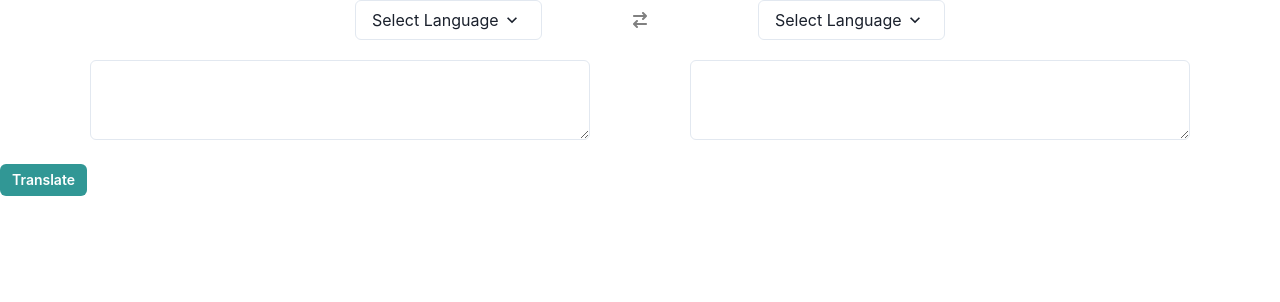
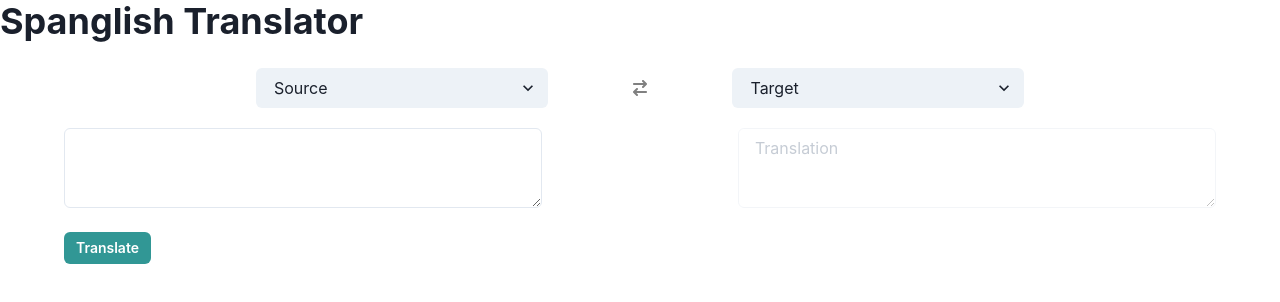
Before and after one commit to bsymmers/cognate-translator-frontend, a React (Create React App) app: page / in a window 1280 px wide. Shown: the top 302 px of the page. Built offline with nearby package versions, Linux system fonts and the light colour scheme.

Commit message:
POST req implementation

```diff
--- a/package.json
+++ b/package.json
@@ -17,7 +17,7 @@
     "web-vitals": "^2.1.4"
   },
   "scripts": {
-    "start": "react-scripts start",
+    "start": "BROWSER=firefox react-scripts start",
     "build": "react-scripts build",
     "test": "react-scripts test",
     "eject": "react-scripts eject"
--- a/src/components/languageSelect.css
+++ b/src/components/languageSelect.css
@@ -1,11 +1,16 @@
-select {
+/* select {
     margin-left: 10px;
-}
+} */
 
-.LanguageSelect {
-    display:flex;
-    align-items: center;
-    justify-content: center;
+/* .LanguageSelect { */
+    /* display:flex;
+    align-items: center; */
+    /* justify-content: center;
+    justify-content: space-between;
     flex-direction:row;
-    gap: 100px;
-}
+    /* gap: 100px;
+/* } */
+
+/* Select {
+    width: 90%;
+} */
--- a/src/components/languageSelect.js
+++ b/src/components/languageSelect.js
@@ -19,8 +19,9 @@ export default function LanguageSelect({ retLanguage, type }) {
   return (
     <div className="LanguageSelect">
       <Select
-        placeholder="Select Language"
+        placeholder={type}
         name="selectedLanguage"
+        variant="filled"
         // defaultValue={value}
         onChange={handleChange}
         id={type === "Target" ? "selectedTarget" : "selectedSource"}
--- a/src/components/textbox.css
+++ b/src/components/textbox.css
@@ -1,35 +1,43 @@
-textarea {
-    width: 300px;
-    height: 150px;
+
+.wrapper {
+    /* position: relative; */
+    display: flex;
+    flex-direction: column;
+    justify-content: space-evenly;
+    align-items: center;
 }
 
-.wrapper {
-    position: relative;
-}
-
-#Textbox {
+.row {
     /* position: absolute;
     top: 20; */
+    display: flex;
     padding-top: 20px;
+    justify-content:space-between;
     align-items: center;
+    gap: 17%;;
 }
 
 button[value=true] {
     display: none;
 }
 
-.row {
-    display:flex;
-    align-items: center;
-    justify-content: center;
-    flex-direction:row;
-    gap: 100px;
-}
-
-Textarea {
-    resize: vertical; max-width: 500px;
-}
 
 button {
     padding-left: 155px;
 }
+
+.LanguageSelect {
+    width: 60%;
+    display:flex;
+    align-items: center;
+    gap: 11%;
+}
+
+form {
+    width: 90%;
+}
+
+h2 {
+    align-self: flex-start;
+    margin-bottom: 25px;
+}
--- a/src/components/textbox.js
+++ b/src/components/textbox.js
@@ -1,13 +1,14 @@
 import PropTypes from "prop-types";
 import React, { useState } from "react";
 import LanguageSelect from "./languageSelect";
-import { Textarea, Button, Icon } from "@chakra-ui/react";
+import { Textarea, Button, Icon, Heading } from "@chakra-ui/react";
 import { FaArrowRightArrowLeft } from "react-icons/fa6";
 import "./textbox.css";
 
 export default function TextBox({ status = "empty", isReadOnly }) {
   const [source, setSource] = useState("Spanish");
   const [target, setTarget] = useState("English");
+  const [taResponse, setTaResponse] = useState(undefined);
 
   const languageHandler = (l, s) => {
     s === "selectedSource" ? setSource(l) : setTarget(l);
@@ -21,20 +22,28 @@ export default function TextBox({ status = "empty", isReadOnly }) {
     formData.append("Source", source);
     formData.append("Target", target);
 
-    console.log("Sending", Object.fromEntries(formData.entries()));
+    // console.log("Sending", Object.fromEntries(formData.entries()));
 
-    const response = fetch("http://localhost:8080/sourceText", {
-      method: form.method,
+    fetch("http://localhost:8080/sourceText", {
+      method: "POST",
       mode: "cors",
       body: formData,
+    })
+      .then((response) => {
+        return response.text();
+      })
+      .then((data) => {
+        setTaResponse(data);
       });
-
-    console.log(response);
+    // const content = response.json();
+    // setTaResponse(content);
+    // console.log(response.json());
   };
 
   return (
     <div className="wrapper">
-      <div className="row">
+      <Heading className="Title">Spanglish Translator</Heading>
+      <div className="LanguageSelect">
         <LanguageSelect
           id="Source"
           retLanguage={languageHandler}
@@ -47,18 +56,23 @@ export default function TextBox({ status = "empty", isReadOnly }) {
           type="Target"
         />
       </div>
-      <div id="Textbox">
+      {/* <div className="Textbox"> */}
       <form method="post" onSubmit={submitHandler}>
         <div className="row">
           <Textarea name="postContent" readOnly={false} />
-            <Textarea readOnly={true} />
+          <Textarea
+            isDisabled={taResponse === undefined}
+            readOnly={true}
+            placeholder="Translation"
+            value={taResponse}
+          />
         </div>
         <br />
         <Button type="submit" colorScheme="teal" size="sm" value={isReadOnly}>
           Translate
         </Button>
       </form>
-      </div>
+      {/* </div> */}
     </div>
   );
 }
```
Lines whose indentation alone changed are shown as unchanged.
